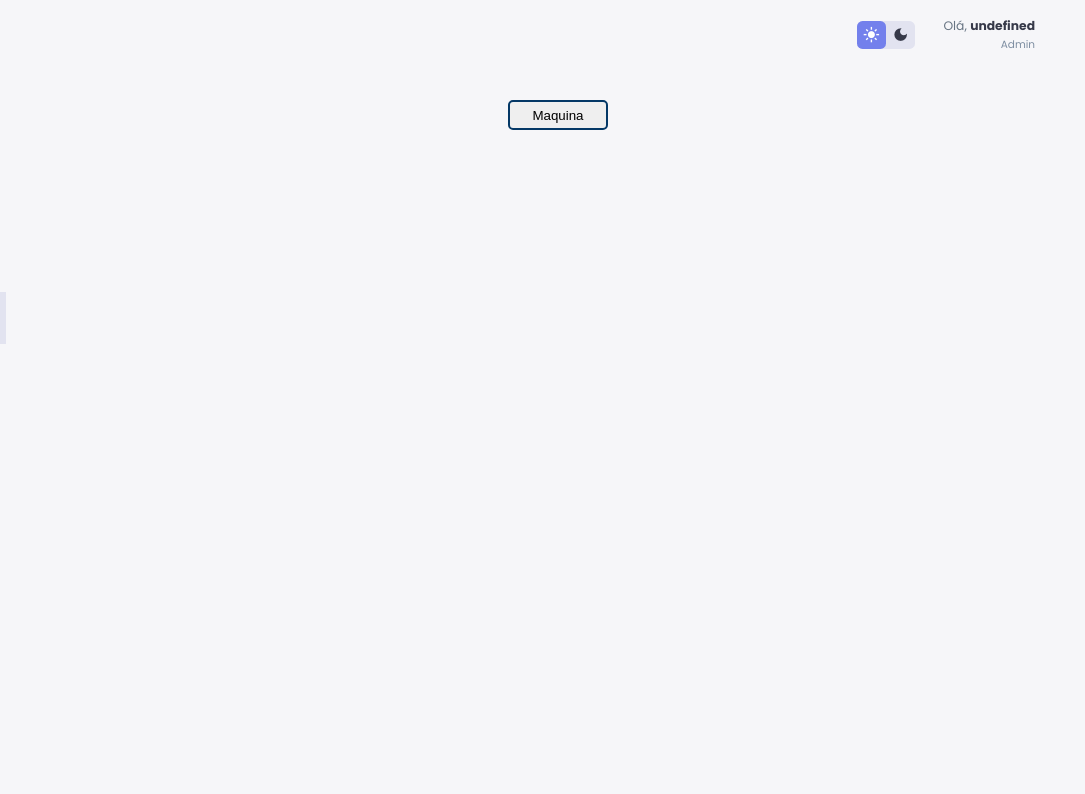
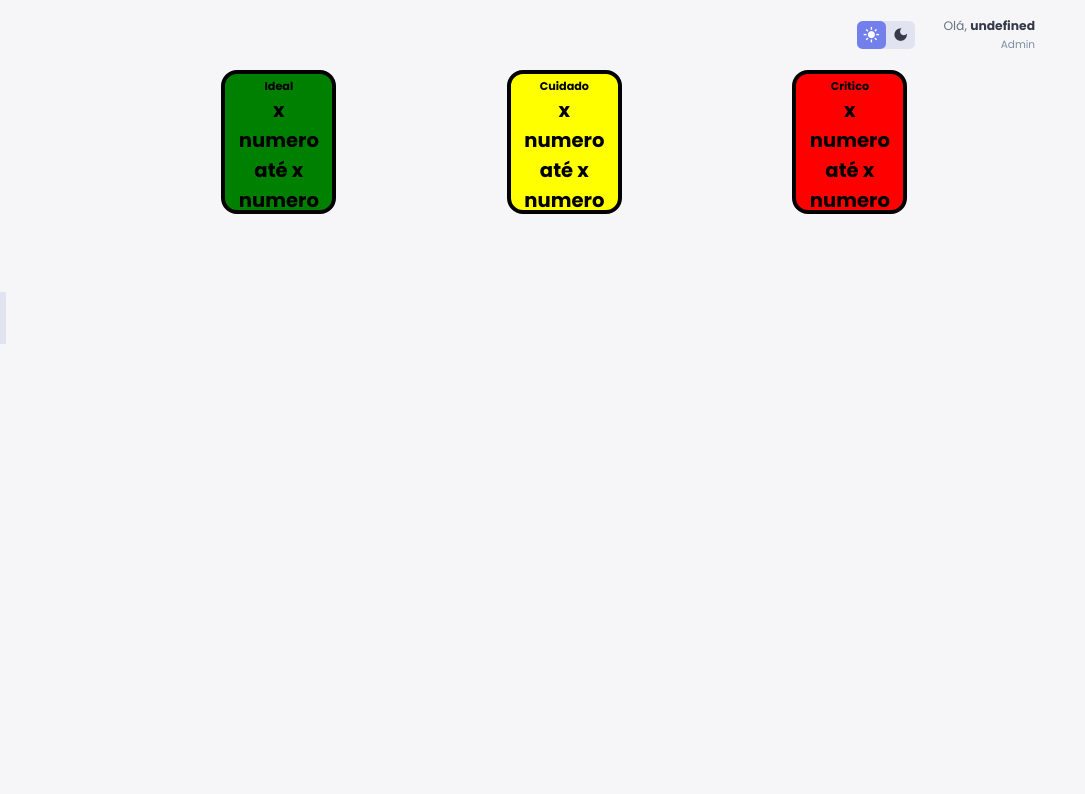
Before and after one commit to Grupo-9-SPTECH/Site-institucional, a website: page public/dashboard/paginaDash.html in a window 1280 px wide. Shown: the top 794 px of the page, 195-1280 px from the left. Drawn offline with nearby package versions, Linux system fonts and the light colour scheme; no server answers.

Commit message:
cards de cima, incompleto

```diff
--- a/public/dashboard/Dash.css
+++ b/public/dashboard/Dash.css
@@ -521,6 +521,7 @@ b {
     height: 100%;
     width: 100%;
     justify-content: space-evenly;
+    margin-top: -30px;
 }
 
 .btn {
@@ -531,11 +532,14 @@ b {
     -webkit-transition: box-shadow 300ms ease-in-out, color 300ms ease-in-out;
     transition: box-shadow 300ms ease-in-out, color 300ms ease-in-out;
 }
-  .btn:hover, .btn:focus {
+
+.btn:hover,
+.btn:focus {
     color: #fff;
     background-color: #043866;
     outline: 0;
 }
+
 .btn:hover {
     box-shadow: 0 0 40px 40px #043866 inset;
 }
@@ -545,6 +549,7 @@ b {
     flex-direction: column;
     width: 100%;
     height: 80%;
+    margin-top: 10px;
 }
 
 .card {
@@ -561,11 +566,9 @@ b {
 }
 
 
-@media screen and (max-width: 1200px){
+@media screen and (max-width: 1200px) {}
 
-}
-
-@media screen and (max-width: 768px){
+@media screen and (max-width: 768px) {
     .container {
         width: 100%;
         height: auto;
@@ -604,7 +607,7 @@ b {
         }
     }
 
-    .container .content{
+    .container .content {
         width: 100%;
     }
 
@@ -626,40 +629,39 @@ b {
 
 
 /* ALERTAS!!!!!! */
-.cor-alerta {
-    width: 5vw;
-    height: 35vh;
-    align-items: center;
-    border-radius: 1vh;
-    margin-top: 1vh;
-
+.card-ideal {
+    height: 18vh;
+    width: 9vw;
+    background-color: #008000;
+    border: 0.5vh solid black;
+    color: black;
+    font-style: bold;
+    margin-left: 1vw;
+    text-align: center;
+    padding: 0.5vh 0.5vw;
+    border-radius: 2vh;
 }
-
-  .perigo-critico{
-      background-color: rgb(128, 0, 0);
+.card-alerta {
+    height: 18vh;
+    width: 9vw;
+    background-color: #ffff00;
+    border: 0.5vh solid black;
+    color: black;
+    font-style: bold;
+    margin-left: 1vw;
+    text-align: center;
+    padding: 0.5vh 0.5vw;
+    border-radius: 2vh;
 }
-
-  .alerta-emergencia{
-      background-color: rgb(255, 136, 0);
+.card-critico {
+    height: 18vh;
+    width: 9vw;
+    background-color: #ff0000;
+    border: 0.5vh solid black;
+    color: black;
+    font-style: bold;
+    margin-left: 1vw;
+    text-align: center;
+    padding: 0.5vh 0.5vw;
+    border-radius: 2vh;
 }
-
-  .alerta-alerta{
-      background-color: rgb(205, 199, 33);
-  }
-
-  .alerta-ideal{
-      background-color: rgb(41, 230, 44);
-  }
-
-  .alerta-alerta_vazio{
-    background-color:rgb(94, 128, 172);
-  }
-
-  .alerta-emergencia_vazio{
-      background-color: rgb(55, 94, 237);
-
-  }
-  .alerta-vazio{
-    background-color:rgb(0, 0, 102) ;
-
-}
--- a/public/dashboard/paginaDash.html
+++ b/public/dashboard/paginaDash.html
@@ -65,7 +65,19 @@
             </div>
             <div class="view">
                 <div class="painel">
-                    <button class="btn" onclick="obterDadosGrafico(1)">Maquina</button>
+                    <div class="card-ideal">
+                        <h4>Ideal</h4>
+                        <h2>x numero até x numero</h2>
+                    </div>
+                    <div class="card-alerta">
+                        <h4>Cuidado</h4>
+                        <h2>x numero até x numero</h2>
+                    </div>
+                    <div class="card-critico">
+                        <h4>Critico</h4>
+                        <h2>x numero até x numero</h2>
+                    </div>
+                    <!-- <button class="btn" onclick="obterDadosGrafico(1)">Maquina</button> -->
                     <!-- <button class="btn" onclick="obterDadosGrafico(2)">Maq. 02</button>
                     <button class="btn" onclick="obterDadosGrafico(3)">Maq. 03</button>
                     <button class="btn" onclick="obterDadosGrafico(4)">Maq. 04</button> -->
@@ -102,84 +114,6 @@
 </body>
 
 </html>
-
-<!-- <script>
-    const labels = [
-        '7h',
-        '8h',
-        '9h',
-        '10h',
-        '11h',
-        '12h',
-    ];
-
-    const data = {
-        labels: labels,
-        datasets: [{
-            label: 'CPU',
-            backgroundColor: '#23A8C6',
-            borderColor: '#23A8C6',
-            data: [20, 30, 35, 30, 30, 2],
-        }]
-    };
-
-    const config = {
-        type: 'line',
-        data: data,
-        options: {}
-    };
-
-    // ___________________________________Chart 2_____________________________________
-    const labels2 = [
-        '7h',
-        '8h',
-        '9h',
-        '10h',
-        '11h',
-        '12h',
-    ];
-
-    const data2 = {
-        labels: labels2,
-        datasets: [{
-            label: 'Processador',
-            backgroundColor: '#23A8C6',
-            borderColor: '#23A8C6',
-            data: [30, 42, 74, 42, 24, 42],
-        }]
-    };
-
-    const config2 = {
-        type: 'line',
-        data: data2,
-        options: {}
-    };
-
-</script> -->
-
-<!-- <script>
-    const myChart = new Chart(
-        document.getElementById('myChart1'),
-        config
-    );
-
-</script> -->
-
-<!-- <script>
-    function m1() {
-        data.datasets[0].data = [20, 30, 35, 30, 30, 2];
-        myChart.update();
-
-        data2.datasets[0].data = [30, 42, 74, 42, 24, 42];
-        myChart2.update();
-
-        data3.datasets[0].data = [30, 50, 35, 20, 0, 2];
-        myChart3.update();
-
-        data4.datasets[0].data = [50, 20, 20, 20, 20, 2];
-        myChart4.update();
-
-</script> -->
 
 <script>
     let proximaAtualizacao;
@@ -261,7 +195,7 @@
                 fill: true,
                 yAxisID: 'y-memoria',
                 label: 'Memoria',
-                backgroundColor: '#00BFFF',
+                backgroundColor: '',
                 borderColor: '#0000FF'
                 //tension: 0.1
             }]
@@ -276,12 +210,13 @@
                 yAxisID: 'y-disco',
                 label: 'Disco',
                 backgroundColor: '#23A8C6',
-                borderColor: '#000000'
+                borderColor: '#000000',
+                text: "ok"
                 //tension: 0.1
             }]
         };
 
-        //grafico2
+        //grafico4
         let dados4 = {
             labels: [],
             datasets: [{
@@ -363,7 +298,7 @@
                 stacked: false,
                 title: {
                     display: true,
-                    text: 'Memoria ao vivo'
+                    text: '% Memoria ao vivo'
                 },
                 scales: {
                     yAxes: [{
@@ -477,20 +412,22 @@
                         // console.log("---------------------------------------------------------------")
                     //} else {
 
-                        // tirando e colocando valores no gráfico
+                        // tirando e colocando valores no gráfico 1
                         dados.labels.shift(); // apagar o primeiro
                         dados.labels.push(novoRegistro[0].momento_grafico); // incluir um novo momento
                         dados.datasets[0].data.shift();  // apagar o primeiro de cpu
                         dados.datasets[0].data.push(novoRegistro[0].uso_Cpu_Processo); // incluir uma nova medida de cpu
 
-
-                        if(novoRegistro[0].percent_Memoria_Em_Uso >= 90.0){
+                        //memoria
+                        if(novoRegistro[0].percent_Memoria_Em_Uso >= 85.0){
                             dados2.datasets[0].backgroundColor = '#ff0000'; //red
+                            alert("ALERTA!! SITUAÇÃO DA MEMORIA ESTA CRITICA!")
                         }
-                        if(novoRegistro[0].percent_Memoria_Em_Uso < 90.0 && novoRegistro[0].percent_Memoria_Em_Uso >= 70.0){
+                        if(novoRegistro[0].percent_Memoria_Em_Uso < 85.0 && novoRegistro[0].percent_Memoria_Em_Uso >= 60.0){
                             dados2.datasets[0].backgroundColor = '#ffff00'; //amarelo
+                            dados2.datasets[0].text = "oii"
                         }
-                        if(novoRegistro[0].percent_Memoria_Em_Uso < 70.0){
+                        if(novoRegistro[0].percent_Memoria_Em_Uso < 60.0){
                             dados2.datasets[0].backgroundColor = '	#008000'; //verde
                         }
 
@@ -524,12 +461,12 @@
                     //}
 
                     // Altere aqui o valor em ms se quiser que o gráfico atualize mais rápido ou mais devagar
-                    proximaAtualizacao = setTimeout(() => atualizarGrafico(idMaquina, dados, dados2, dados3, dados4, myChart1, myChart2, myChart3, myChart4), 2000);
+                    proximaAtualizacao = setTimeout(() => atualizarGrafico(idMaquina, dados, dados2, dados3, dados4, myChart1, myChart2, myChart3, myChart4), 5000);
                 });
             } else {
                 console.error('Nenhum dado encontrado ou erro na API');
                 // Altere aqui o valor em ms se quiser que o gráfico atualize mais rápido ou mais devagar
-                proximaAtualizacao = setTimeout(() => atualizarGrafico(idMaquina, dados, dados2, dados3, dados4, myChart1, myChart2, myChart3, myChart4), 2000);
+                proximaAtualizacao = setTimeout(() => atualizarGrafico(idMaquina, dados, dados2, dados3, dados4, myChart1, myChart2, myChart3, myChart4), 5000);
             }
         })
             .catch(function (error) {
```
Lines whose indentation alone changed are shown as unchanged.
